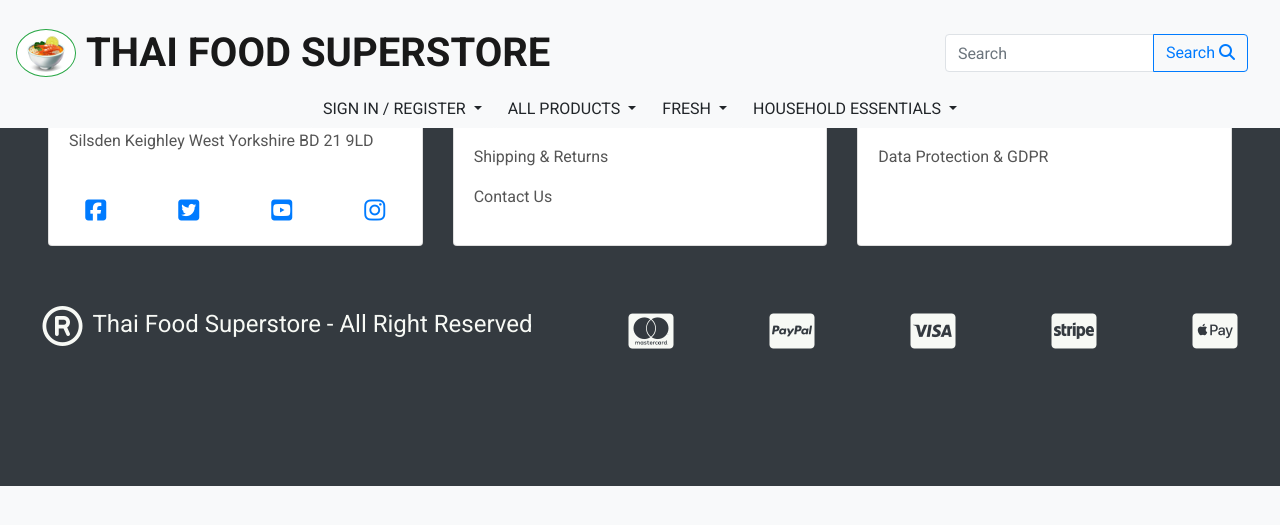
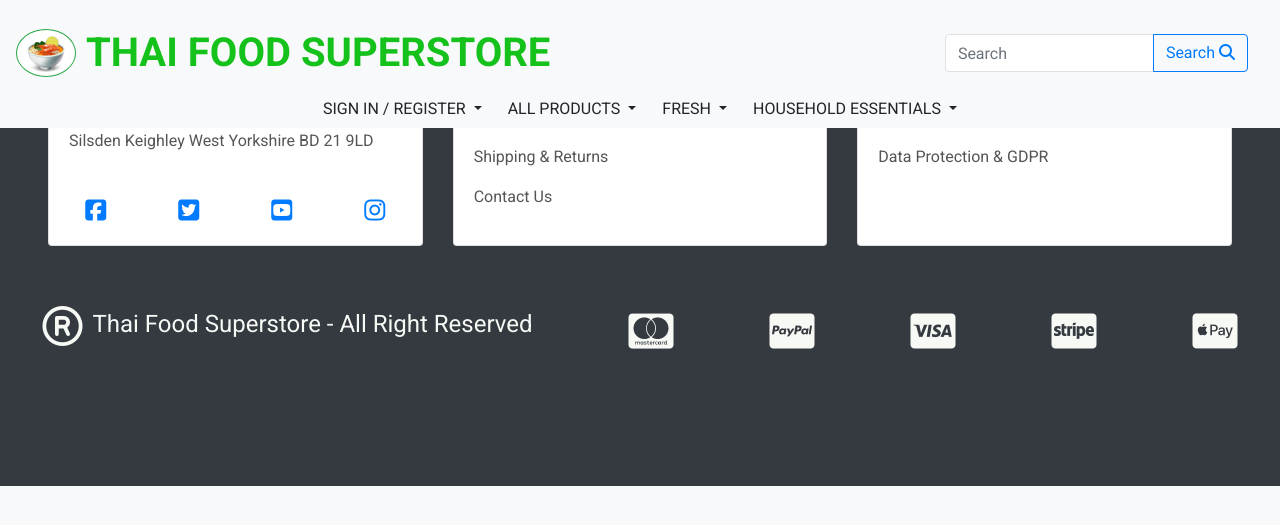
Before and after one commit to Kay13051976/thai-food-superstore, a Django app: template templates/base.html in a window 1280 px wide. Shown: the top 525 px of the page. Run offline with Django 3.2, Linux system fonts and the light colour scheme; the template is opened without the code that fills it, so the values that code supplies are empty; some libraries are stand-ins or nearby versions.

Commit message:
Added header logo color

```diff
--- a/static/css/base.css
+++ b/static/css/base.css
@@ -20,6 +20,10 @@ p {
 }
 
 /* Header style */
+h1 {
+    color: rgb(21, 193, 27);
+}
+
 
 .header-nav:hover {
     text-decoration: underline;
```
